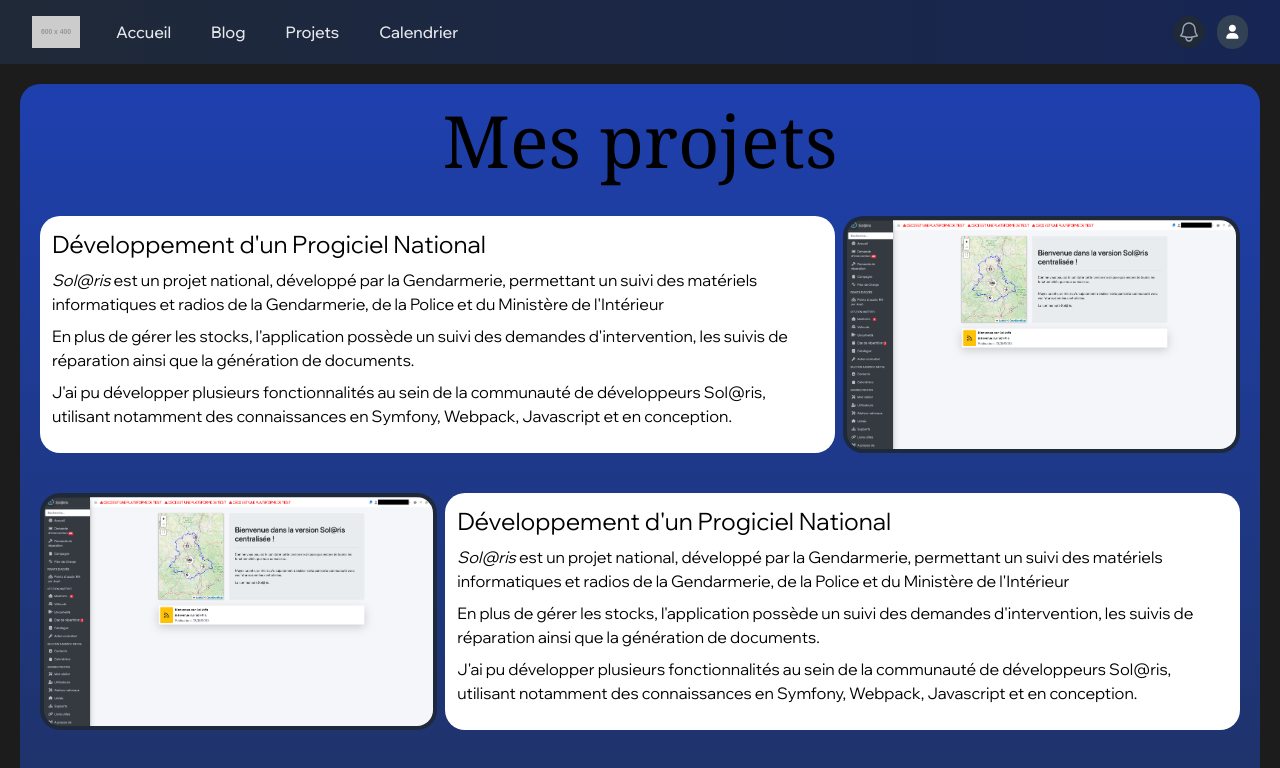
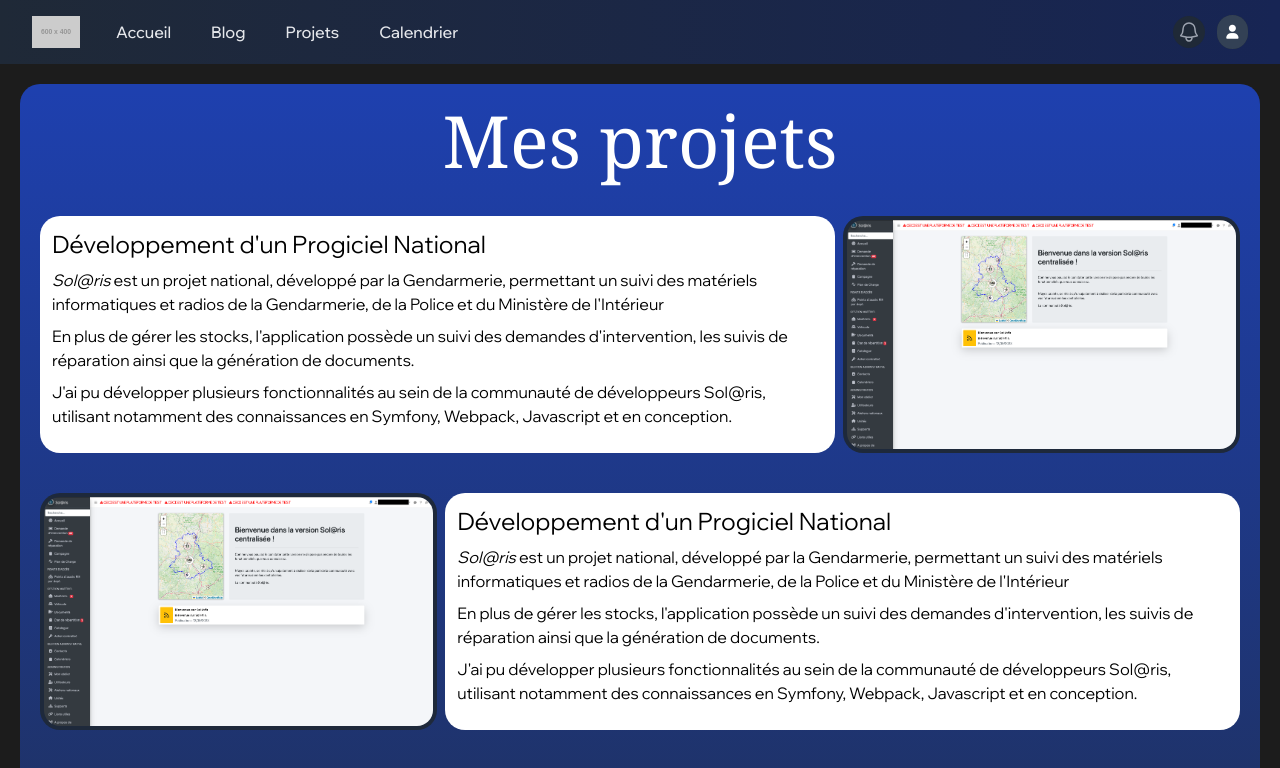
Before and after one commit to caerroff/site-perso, a React (Vite) app in the folder frontend/: page /projects in a window 1280 px wide. Shown: the top 768 px of the page. Built offline with nearby package versions, Linux system fonts and the light colour scheme.

Commit message:
fix(project) fixed text-white for title

```diff
--- a/frontend/src/pages/Projects/index.tsx
+++ b/frontend/src/pages/Projects/index.tsx
@@ -4,7 +4,7 @@
         <>
             <div className="grid justify-center">
                 <div className='min-h-screen max-w-[2000px] bg-blue-800 bg-gradient-to-t from-gray-800 m-5 p-5 rounded-[20px] space-y-10'>
-                    <h1 className='text-center font-serif text-7xl'>Mes projets</h1>
+                    <h1 className='text-center font-serif text-5xl md:text-7xl text-white'>Mes projets</h1>
 
                     <div className="grid grid-cols-1 gap-2 md:gap-0 lg:flex lg:space-x-2">
                         <div className='lg:w-2/3 bg-white p-3 rounded-[20px] space-y-2'>
```
